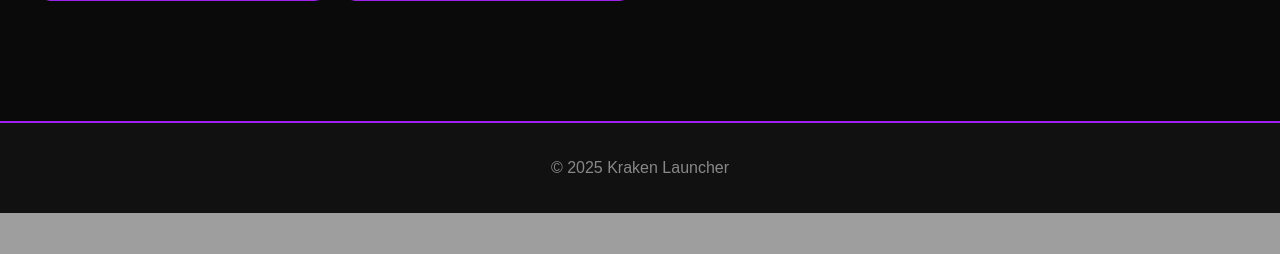
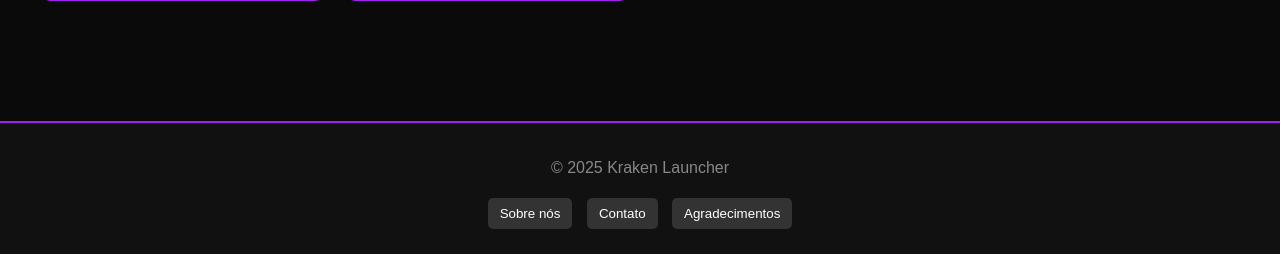
Before and after one commit to FelipeOliver-web/Kraken-Launcher, a PHP site: page /.html in a window 1280 px wide. Shown: the part 1653-1907 px from the top of the page. Before the commit the page ends 1866 px from the top, so only its background shows below. Run offline with PHP 8.4, Linux system fonts and the light colour scheme.

Commit message:
Update: Sobre nós, contato e Agradecimentos

```diff
--- a/.html
+++ b/.html
@@ -56,9 +56,9 @@
   </article>
 
   <article class="game-card">
-    <img src="https://cdn.cloudflare.steamstatic.com/steam/apps/570940/header.jpg" alt="Dark Souls" />
-    <h2>Dark Souls</h2>
-    <a href="https://store.steampowered.com/app/570940/DARK_SOULS_REMASTERED/" target="_blank">Ver na Steam</a>
+    <img src="https://shared.fastly.steamstatic.com/store_item_assets/steam/apps/782330/header.jpg?t=1702308063" alt="Dark Souls" />
+    <h2>Doom: Eternal</h2>
+    <a href="https://store.steampowered.com/app/782330/DOOM_Eternal/" target="_blank">Ver na Steam</a>
     <button class="favorito-btn">Favoritar</button>
   </article>
 
@@ -118,6 +118,7 @@
   <a href="https://store.steampowered.com/app/1245620/ELDEN_RING/" target="_blank">Ver na Steam</a>
   <button class="favorito-btn">Favoritar</button>
 </article>
+6
 
 </main>
 
@@ -125,13 +126,31 @@
 
   </div>
   <footer>
-    <!-- Rodapé do site -->
-    <p>&copy; 2025 Kraken Launcher</p>
-    <!-- Texto de direitos autorais -->
-  </footer>
+  <!-- Rodapé do site -->
+  <p>&copy; 2025 Kraken Launcher</p>
 
-  <!-- Inclusão do arquivo JavaScript externo -->
-  <script src="script.js"></script>
+  <!-- Botões adicionais -->
+  <div class="footer-buttons">
+    <button onclick="mostrarSobre()">Sobre nós</button>
+    <button onclick="mostrarContato()">Contato</button>
+    <button onclick="mostrarAgradecimentos()">Agradecimentos</button>
+  </div>
+</footer>
+
+<!-- Scripts -->
+<script src="script.js"></script>
+<script>
+  function mostrarSobre() {
+    alert("Integrantes do grupo:\nErick, Felipe, Isaac, Aurélio e Samira");
+  }
+
+  function mostrarContato() {
+    alert("Contato: 83986623334\nCNPJ: 60.889.068/0001-03");
+  }
+
+  function mostrarAgradecimentos() {
+    alert("Agradecimentos ao Professor Daniel");
+  }
+</script>
 </body>
-
 </html>
--- a/style.css
+++ b/style.css
@@ -548,3 +548,20 @@
   background-color: #f0f;
   color: #000;
 }
+.footer-buttons {
+  margin-top: 10px;
+}
+
+.footer-buttons button {
+  margin: 5px;
+  padding: 8px 12px;
+  background-color: #333;
+  color: white;
+  border: none;
+  border-radius: 5px;
+  cursor: pointer;
+}
+
+.footer-buttons button:hover {
+  background-color: #555;
+}
```
Also changed, not shown: 1 other file.
